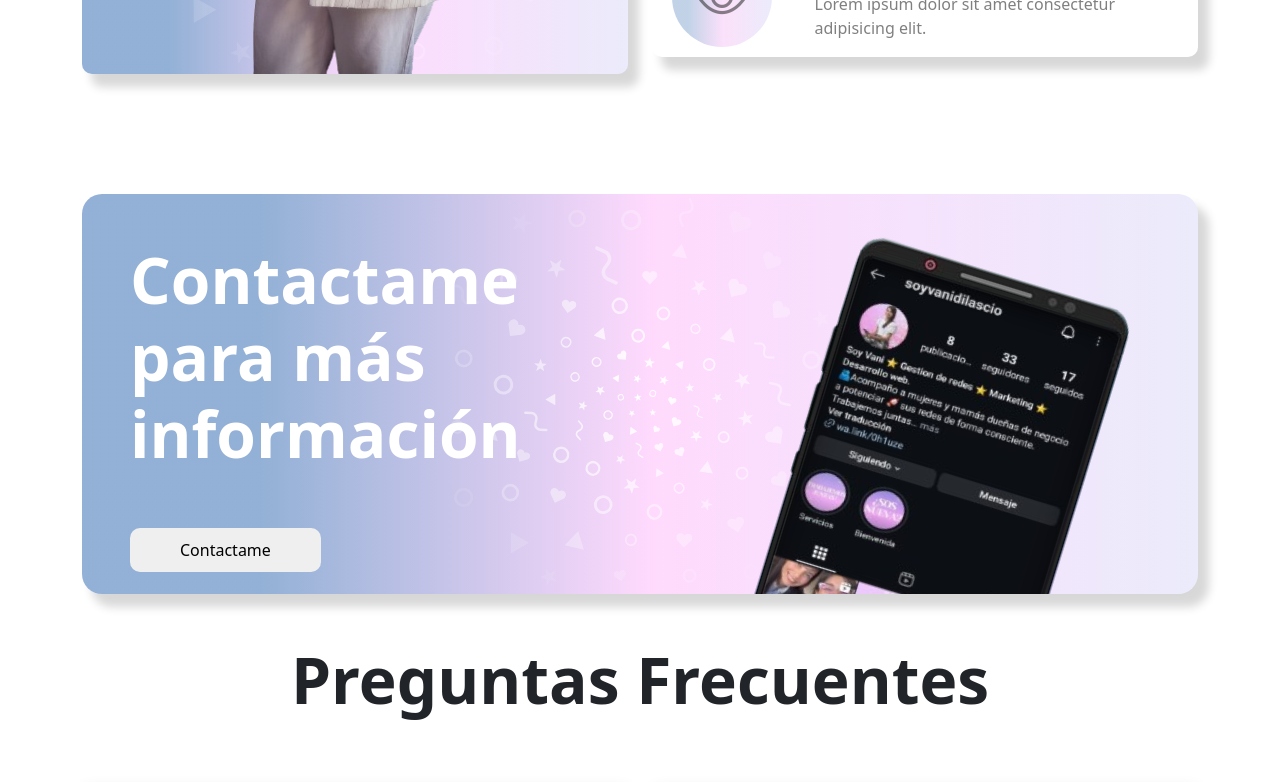
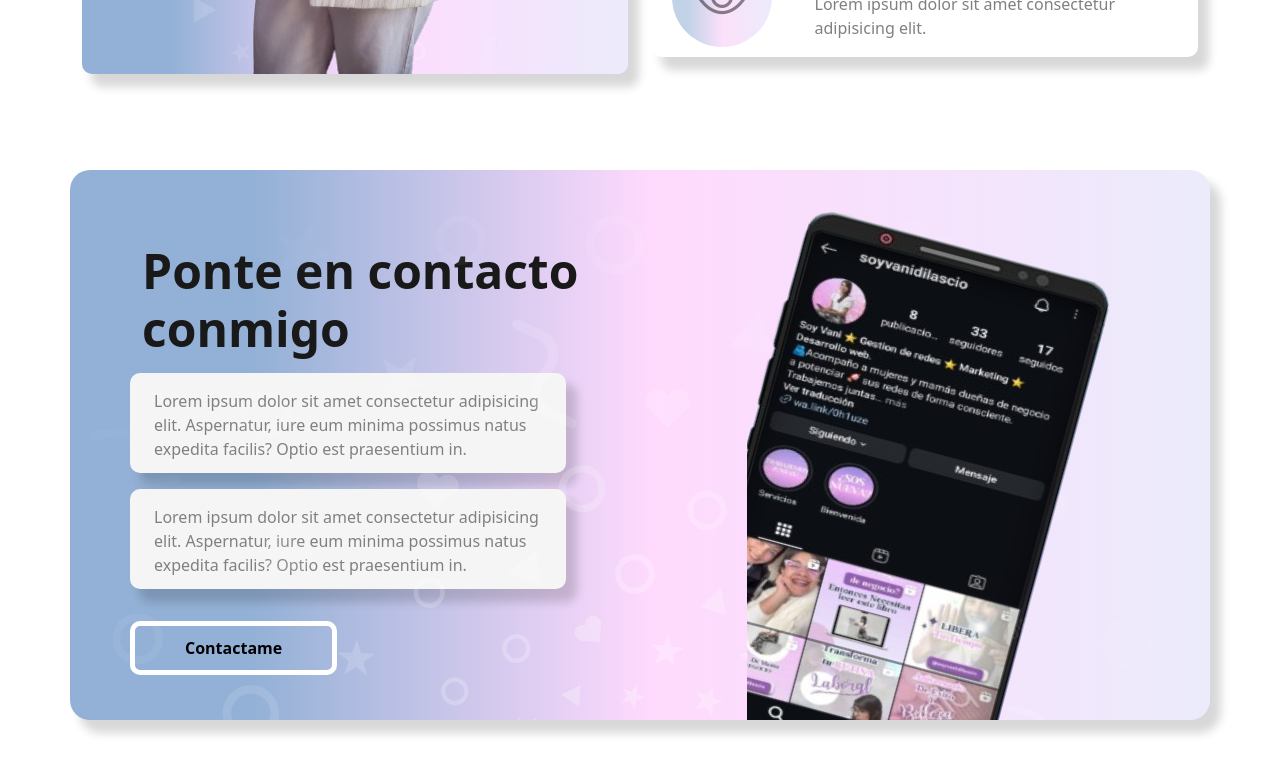
Before and after one commit to javieruncos/vaniLanding, a React (Vite) app: page / in a window 1280 px wide. Shown: the part 1560-2342 px from the top of the page. Built offline with nearby package versions, Linux system fonts and the light colour scheme.

Commit message:
agregamos estilo al nuevo componente de contacto

```diff
--- /dev/null
+++ b/src/assets/style/home/Phone.css
@@ -0,0 +1,70 @@
+.container-phone{
+    height: 550px;
+    width: 100%;
+    background-color: rgb(58, 112, 180);
+    background: linear-gradient(90deg, rgba(58, 112, 180, 0.5494572829131652) 16%, rgba(253, 29, 244, 0.165703781512605) 51%, rgba(137, 137, 231, 0.16850490196078427) 100%);
+    color: white;
+    border-radius: 20px;
+    position: relative;
+    z-index: 1;
+    box-shadow:  10px 12px 10px 1px rgba(0, 0, 0, 0.158);
+    color: #191919;
+}
+
+.container-phone::before{
+    content: "";
+    position: absolute;
+    top: 0;
+    left: 0;
+    width: 100%;
+    height: 100%;
+    background-image: url('../../img/capa-emoji.svg');
+    background-size: cover;
+    background-repeat: no-repeat;
+    opacity: 0.3;
+}
+
+.info-phone{
+    height: 100px;
+    width: 80%;
+    border-radius: 10px;
+    background-color:whitesmoke;
+    color: grey;
+    box-shadow:  10px 12px 10px 1px rgba(0, 0, 0, 0.158);
+
+}
+
+.phone-img{
+    height: 550px;
+    width: 100%;
+    display: flex;
+    justify-content: center;
+    align-items: center;
+    position: relative;
+    overflow: hidden;
+}
+
+.phone-img img{
+    height: 600px;
+    width: 350px;
+    position: absolute;
+    top: 50px;
+    right: 130px;
+    transform: rotate(15deg);
+}
+
+.btn-Phone{
+    padding: 10px 50px;
+    border: 5px solid white;
+    border-radius: 10px;
+    background-color: transparent;
+    color:black;
+    font-weight: bold;
+}
+
+.btn-Phone:hover{
+    background-color: white;
+    color: black;
+    transition: all 0.3s ease-in-out;
+
+}
--- a/src/assets/style/home/Portada.css
+++ b/src/assets/style/home/Portada.css
@@ -69,7 +69,7 @@
     height: 100px;
     width: 300px;
     position: absolute;
-    bottom: 140px;
+    bottom: 170px;
     left: -140px;
     border-radius: 10px;
     background-color: rgba(255, 255, 255, 0.425);
--- a/src/components/Home/Inicio.jsx
+++ b/src/components/Home/Inicio.jsx
@@ -4,6 +4,7 @@ import Servicios from './Servicios';
 import Portada from '../../components/Home/Portada.jsx';
 import ContactoPhone from './ContactoPhone.jsx';
 import Preguntas from './Preguntas.jsx';
+import Phone from './Phone.jsx';
 
 
 const Inicio = () => {
@@ -16,8 +17,8 @@ const Inicio = () => {
                 <article className='container-servicios mt-5'>
                     <Servicios></Servicios>
                 </article>
-                <article className='pt-4'>
-                    <ContactoPhone></ContactoPhone>
+                <article className='py-5'>
+                    <Phone></Phone>
                 </article>
                 <article>
                     <Preguntas></Preguntas>
--- /dev/null
+++ b/src/components/Home/Phone.jsx
@@ -0,0 +1,33 @@
+import "../../assets/style/home/Phone.css";
+import celular from "../../assets/img/vaninaInst.png"
+
+const Phone = () => {
+    return (
+        <div className='container-phone container'>
+            <div className="row">
+                <div className="col-12 col-md-6 col-lg-7">
+                    <div className="container pt-5 mt-4 px-5">
+                        <div className="container">
+                            <h3 className="display-5  fw-bold">Ponte en contacto conmigo</h3>
+                        </div>
+                        <div className="info-phone my-3  py-3 px-4 ">
+                            <p>Lorem ipsum dolor sit amet consectetur adipisicing elit. Aspernatur, iure eum minima possimus natus expedita facilis? Optio est praesentium in.</p>
+                        </div>
+                        <div className="info-phone my-3  py-3 px-4 ">
+                            <p>Lorem ipsum dolor sit amet consectetur adipisicing elit. Aspernatur, iure eum minima possimus natus expedita facilis? Optio est praesentium in.</p>
+                        </div>
+                        <button className="btn-Phone mt-3">Contactame</button>
+                    </div>
+                </div>
+                <div className="col-12 col-md-6 col-lg-5">
+                    <div className="phone-img container">
+                        <img src={celular} alt=""></img>
+                    </div>
+                </div>
+
+            </div>
+        </div>
+    );
+};
+
+export default Phone;
--- a/src/components/Home/Portada.jsx
+++ b/src/components/Home/Portada.jsx
@@ -6,11 +6,14 @@ const Portada = () => {
             <div className="container portada-container">
                 <div className="row">
                     <div className="col-12 col-md-6 col-lg-7">
-                        <div className="portada-home-text container pt-5 px-4" data-aos="fade-down">
+                        <div className="portada-home-text container pt-5 px-5" data-aos="fade-down">
                             <div className="pt-5">
-                                <h1 className="display-3" >gestion de redes  profesionales</h1>
-                                <p>Lorem ipsum dolor sit amet consectetur adipisicing elit. Voluptatum deleniti reiciendis consequuntur
-                                    corporis nostrum, aperiam ipsam earum consectetur vero, </p>
+                                <h1 className="display-2" >gestion de redes  profesionales</h1>
+                                <div className="w-75">
+                                    <p>Lorem ipsum dolor sit amet consectetur adipisicing elit. Voluptatum deleniti reiciendis consequuntur
+                                        corporis nostrum,
+                                    </p>
+                                </div>
                                 <div>
                                     <button className="btn-portada">Ver más</button>
                                 </div>
@@ -20,7 +23,7 @@ const Portada = () => {
                     <div className="col-12 col-md-6 col-lg-5 position-relative" >
                         <div className="pe-4">
                             <div className="portada-home-img ">
-                                <img src={Estefi} alt="" data-aos="fade-left"/>
+                                <img src={Estefi} alt="" data-aos="fade-left" />
                             </div>
                             <div className="item-portada-info" data-aos="fade-right">
                                 <div className="container">
```
